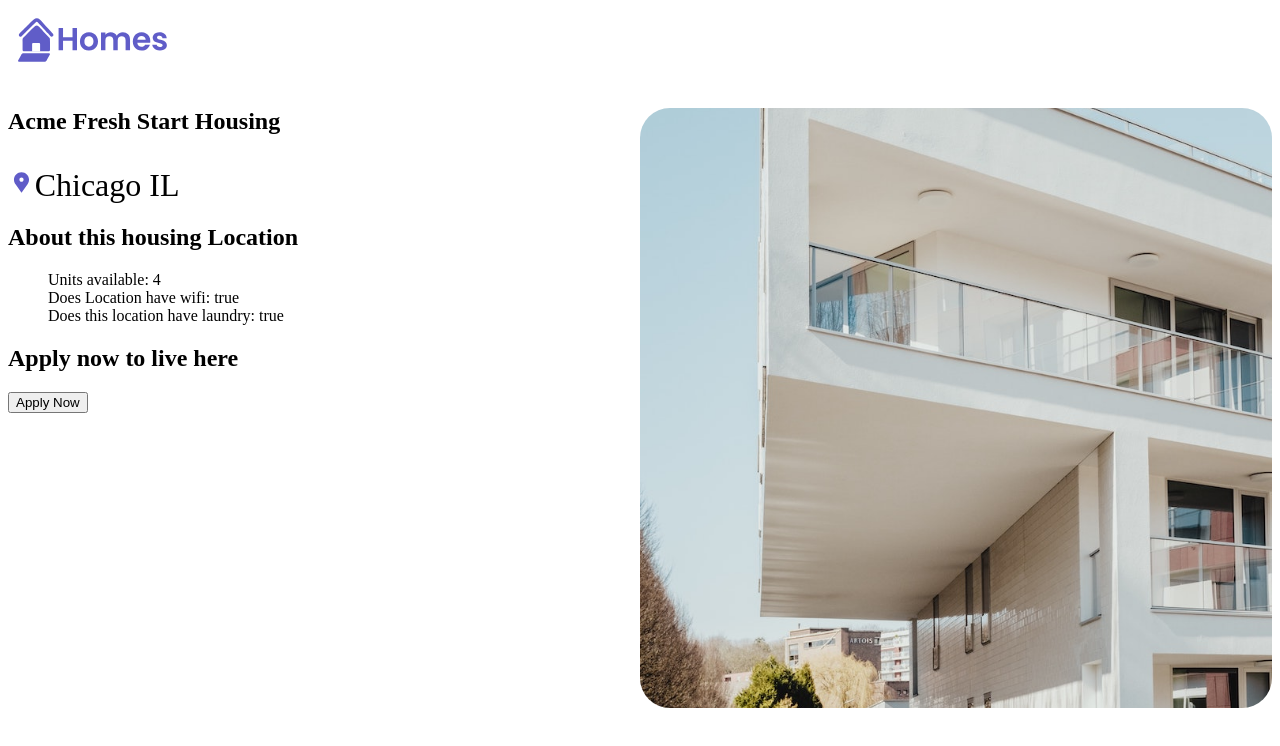
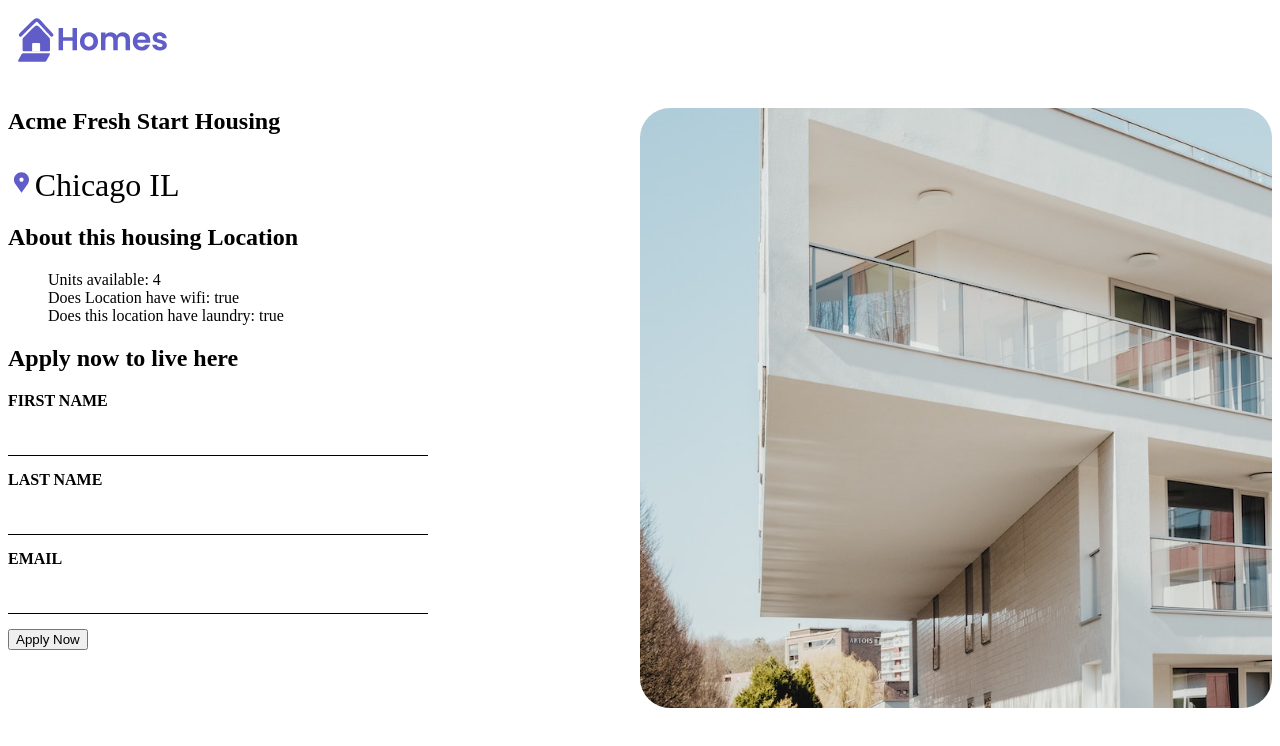
Before and after one commit to MinenhleDlaminiDev/homes-app, an Angular app: page /details/0 in a window 1280 px wide. Shown: the top 746 px of the page. Built offline with nearby package versions, Linux system fonts and the light colour scheme.

Commit message:
Forms in Angular

```diff
--- a/src/app/details/details.component.ts
+++ b/src/app/details/details.component.ts
@@ -3,11 +3,12 @@
 import { ActivatedRoute } from '@angular/router';
 import { HousingService } from '../housing.service';
 import { HousingLocation } from '../housing-location';
+import { FormControl, FormGroup, ReactiveFormsModule } from '@angular/forms';
 
 @Component({
   selector: 'app-details',
   standalone: true,
-  imports: [CommonModule],
+  imports: [CommonModule, ReactiveFormsModule],
   template: `
     <article>
       <img class="listing-photo" [src]="housingLocation?.photo" alt="">
@@ -25,7 +26,17 @@
       </section>
       <section class="listing-appy">
         <h2 class="section-heading">Apply now to live here</h2>
-        <button class="primary" type="button">Apply Now</button>
+        <form [formGroup]="applyForm" (submit)="submitApplication()">
+          <label for="first-name">First Name</label>
+          <input type="text" id="first-name" formControlName="firstName">
+
+          <label for="last-name">Last Name</label>
+          <input type="text" id="last-name" formControlName="lastName">
+
+          <label for="email">Email</label>
+          <input type="text" id="email" formControlName="email">
+          <button class="primary" type="submit">Apply Now</button>
+        </form>
       </section>
     </article>
   `,
@@ -35,9 +46,21 @@
   route: ActivatedRoute = inject(ActivatedRoute);
   housingService = inject(HousingService);
   housingLocation: HousingLocation | undefined;
-
+  applyForm = new FormGroup({
+    firstName: new FormControl(''),
+    lastName: new FormControl(''),
+    email: new FormControl('')
+  });
   constructor(){
     const housingLocationId = Number(this.route.snapshot.params['id']);
     this.housingLocation = this.housingService.getHousingLocationById(housingLocationId);
   }
+
+  submitApplication(){
+    this.housingService.submitApplication(
+      this.applyForm.value.firstName ?? '',
+      this.applyForm.value.lastName ?? '',
+      this.applyForm.value.email ?? '',
+    );
+  }
 }
--- a/src/app/housing.service.ts
+++ b/src/app/housing.service.ts
@@ -117,4 +117,8 @@
   getHousingLocationById(id: Number): HousingLocation | undefined {
     return this.housingLocationList.find(housingLocation => housingLocation.id === id);
   }
+
+  submitApplication(firstName: string, lastName:string, email:string){
+    console.log(firstName, lastName, email);
+  }
 }
```
